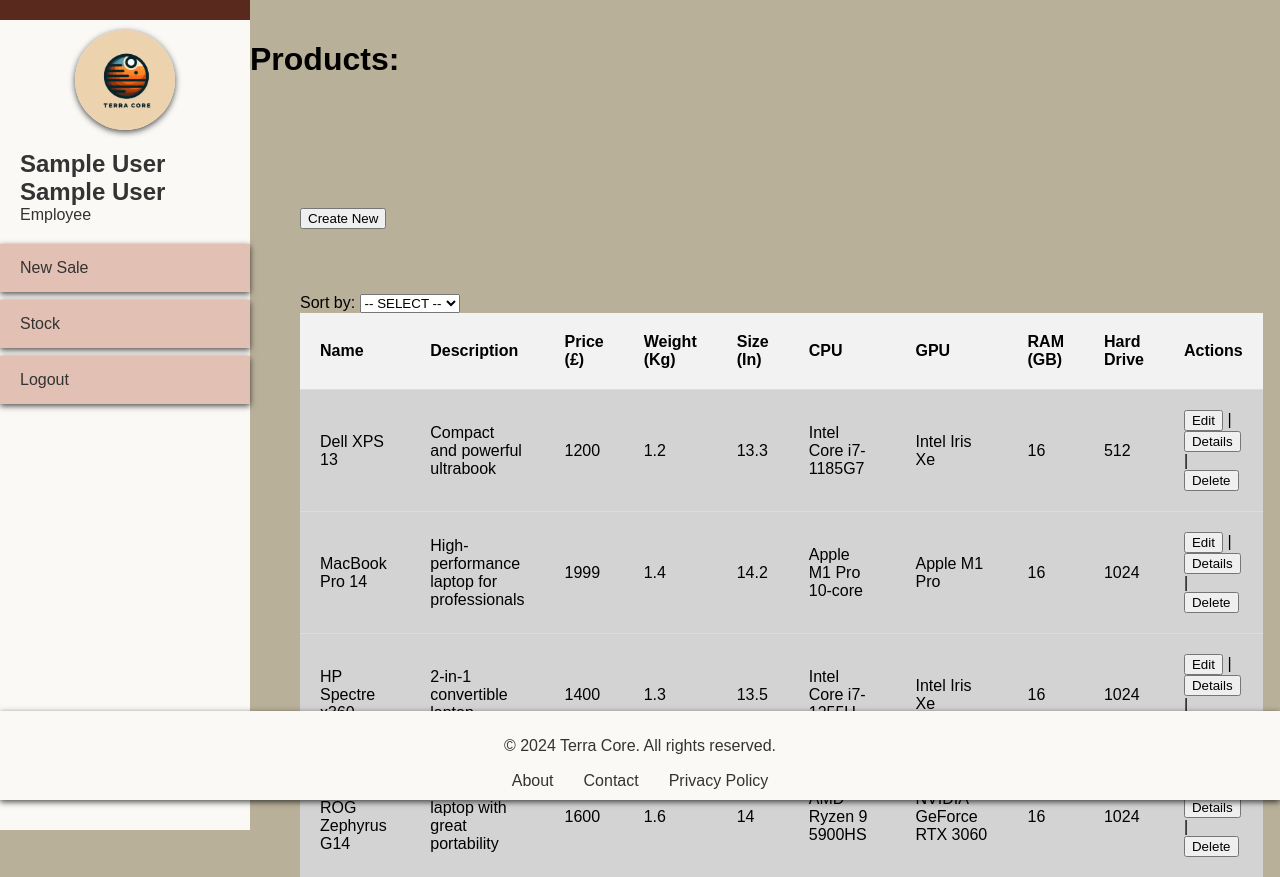
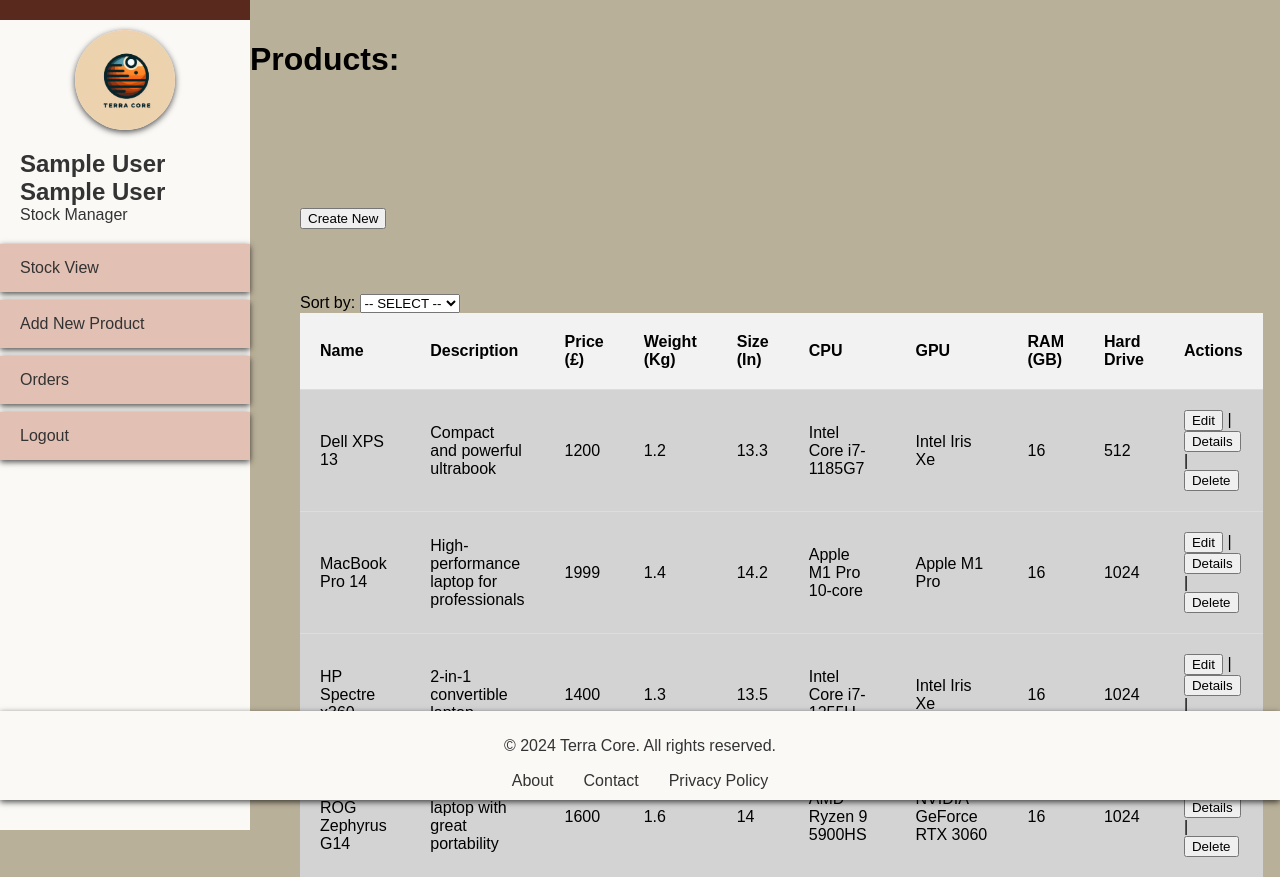
Before and after one commit to bambambku/GroupProject_SE, a PHP site: page /View/stockManager/products.php in a window 1280 px wide. Shown: the top 877 px of the page. Run offline with PHP 8.4, Linux system fonts and the light colour scheme; the visitor is signed in with stand-in values (Sample User, id 1); data comes from the database, SQL or seed files in the repository.

Commit message:
Navbar for different links

```diff
--- a/View/employee/sales_index.php
+++ b/View/employee/sales_index.php
@@ -46,15 +46,15 @@ $stmt->execute();
 $products = $stmt->get_result();
 
 ?>
-<!-- <!DOCTYPE html>
+<!DOCTYPE html>
 <html lang="en">
 <head>
     <meta charset="UTF-8">
     <meta name="viewport" content="width=device-width, initial-scale=1.0">
-    <link rel="stylesheet" href="../../../CSS/test.css" media="screen and (min-width: 1025px)">
+    <link rel="stylesheet" href="../../CSS/employee.css" media="screen and (min-width: 1025px)">
     <title>Employee</title>
 </head>
-<body> -->
+<body>
 <main class="main-container">
 <div class="sales-tables">
     <div class="sales-tables-stock">
--- a/View/stockManager/products.php
+++ b/View/stockManager/products.php
@@ -1,9 +1,11 @@
-<!-- TO DO: -SEARCH FUNCTION -SORT FUNCTION -->
 <?php
+session_start();
+
 include ("../../includes/dbconnect.php");
 include ("../../query.php");
-session_start();
-
+if ($_SESSION["user_role"]!=2){
+    header("Location: ../login/logout.php");
+  }
 $sql = "SELECT * FROM Product";
 $stmt = $myPDO->prepare($sql);
 $stmt->execute();
--- a/includes/navbar.php
+++ b/includes/navbar.php
@@ -16,9 +16,85 @@
             <p class="job-title-txt"><?php echo  $_SESSION['user_role']['name']?></p>
         </div>
         <ul class="menu">
-            <li><a href="">New Sale</a></li>
-            <li><a href="">Stock</a></li>
+            <?php
+            switch($_SESSION['user_role']['name']){
+                case("Employee"):
+                    echo "<li><a href='../employee/sales_index.php'>New Sale</a></li>";
+                    echo "<li><a href=''>Stock</a></li>";
+                    break;
+                case("Admin"):
+                    echo "<li><a href=''>Access Users</a></li>";
+                    echo "<li><a href=''>Create New User</a></li>";
+                    echo "<li><a href=''>Branches</a></li>";
+                    break;
+                case("Stock Manager"):
+                    echo "<li><a href=''>Stock View</a></li>";
+                    echo "<li><a href=''>Add New Product</a></li>";
+                    echo "<li><a href=''>Orders</a></li>";
+                    break;
+                case("Manager"):
+                    echo "<li><a href=''>Employee Details</a></li>";
+                    echo "<li><a href=''>Branch Report</a></li>";
+                    echo "<li><a href=''>Previous Reports</a></li>";
+                    break;
+                case("Director"):
+                    echo "<li><a href=''>Dashboard</a></li>";
+                    echo "<li><a href=''>Reports</a></li>";
+                    break;
+                default:
+                    break;
+            }
+            ?>
             <li class="bttn-logout"><a href="../login/logout.php">Logout</a></li>
         </ul>
     </div>
 </div>
+
+<!--
+
+CREATE DYNAMIC NAVBAR BASED ON USER ROLE
+===========================================
+If the user is Employee {
+    Set the '<ul class="menu"> ... </ul> to have only the employee benchmark pages / actions
+} else if {
+    ... and so on...
+}
+
+
+Manager:
+===========
+[|] Employee Details
+[|] Branch Report
+[|] Previous Reports
+[x] Sign Out
+
+Director:
+===========
+[] Dashboard
+[] Reports
+[x] Sign Out
+
+
+EMPLOYEE:
+==========
+[|] New Sale
+[|] Stock
+[x] Sign Out
+
+ADMIN:
+==========
+[|] Access Users
+[|] Create New User
+[|] Branches
+[x] Sign Out
+
+Stock Manager:
+==============
+[|] Stock View
+[|] Add New Product
+[|] Orders
+[x] Sign Out
+
+* ALL BASED ON MOCKPLUS WIREFRAME { https://rp.mockplus.com/editor/4p5Fn3_WL/kWbvBYf71 } AS OF { 21/11/2024 } *
+
+-->
```
